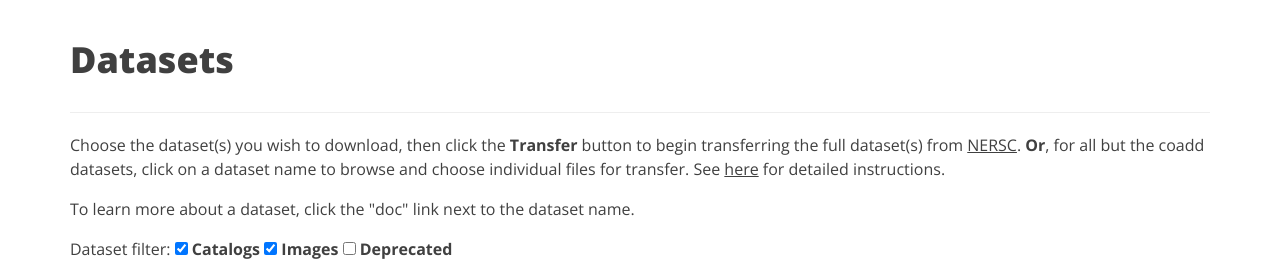
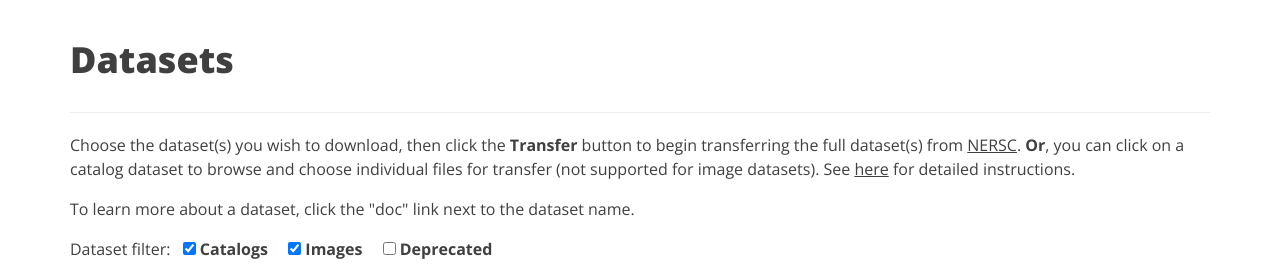
Before and after one commit to LSSTDESC/desc-data-portal, a Python web app: template web/portal/templates/transfer.jinja2 in a window 1280 px wide. Shown: the part 88-366 px from the top of the page. Run offline with Jinja, Linux system fonts and the light colour scheme; the template is opened without the code that fills it, so the values that code supplies are empty; some libraries are stand-ins or nearby versions.

Commit message:
minor style fixes

```diff
--- a/web/portal/templates/transfer.jinja2
+++ b/web/portal/templates/transfer.jinja2
@@ -14,7 +14,7 @@
     <p>
       Choose the dataset(s) you wish to download, then click the <strong>Transfer</strong> button to begin transferring the full dataset(s) from
       <a href="{{url_for('profile')}}" title="Click to change source endpoint on the Profile page.">{{- 'ANL' if session.source_endpoint == 0 else 'NERSC' -}}</a>.
-      <strong>Or</strong>, for all but the coadd datasets, click on a dataset name to browse and choose individual files for transfer.
+      <strong>Or</strong>, you can click on a catalog dataset to browse and choose individual files for transfer (not supported for image datasets).
       See <a href="{{url_for('render_doc', doc_name='download')}}">here</a> for detailed instructions.
     </p>
 
@@ -24,9 +24,9 @@
 
     <p id="dataset_filter">
       Dataset filter:
-      <label><input type="checkbox" value="catalog" checked> Catalogs</label>
-      <label><input type="checkbox" value="image" checked> Images</label>
-      <label><input type="checkbox" value="deprecated"> Deprecated</label>
+      <label style="margin: 0 8px;"><input type="checkbox" value="catalog" checked> Catalogs</label>
+      <label style="margin: 0 8px;"><input type="checkbox" value="image" checked> Images</label>
+      <label style="margin: 0 8px;"><input type="checkbox" value="deprecated"> Deprecated</label>
     </p>
 
     <div class="form-wrapper">
```
